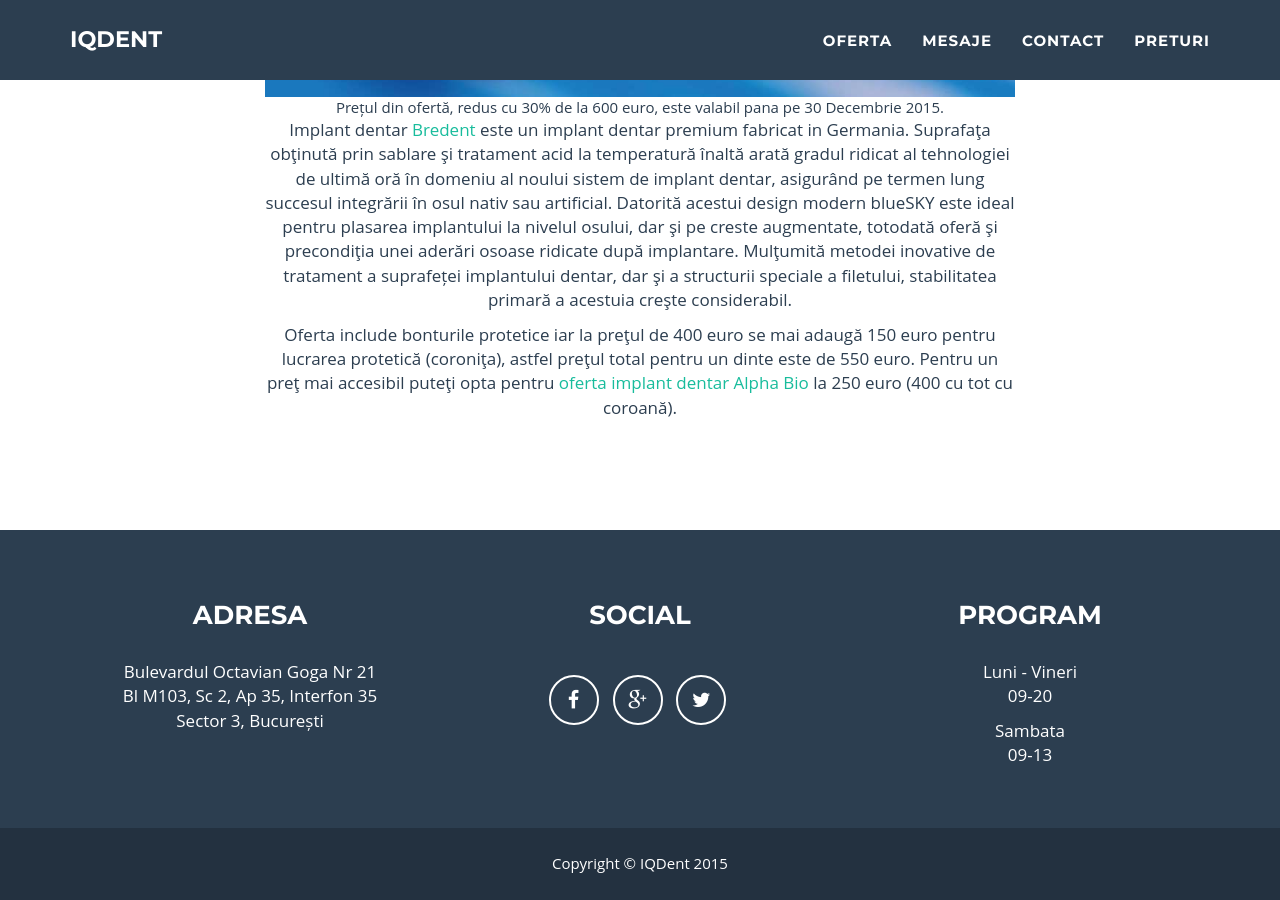
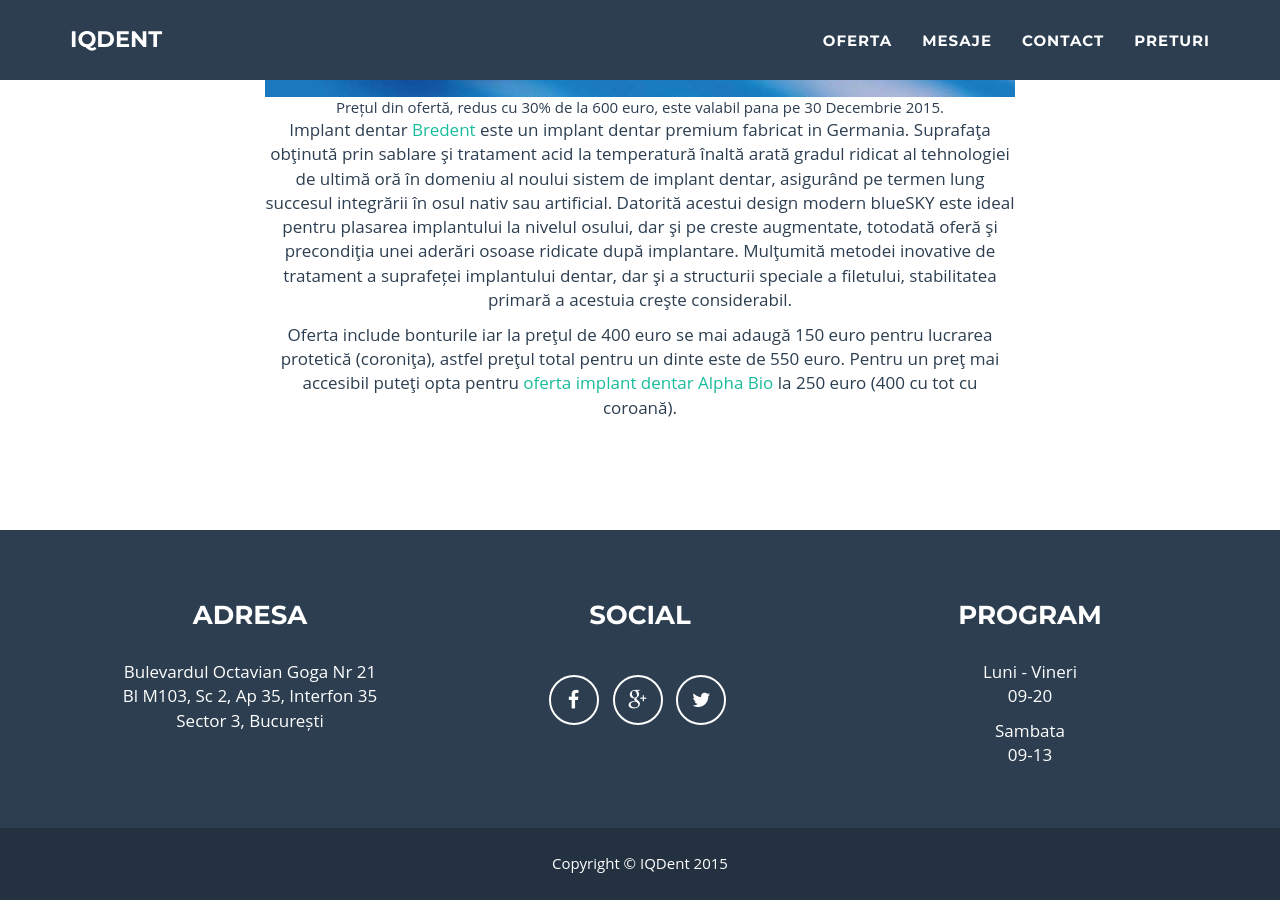
Before and after one commit to littledentgopo/offerdent, a Jekyll site: the page built from promotie-bredent.html, in a window 1280 px wide and 900 px high, scrolled down 1592 px. Built offline with Jekyll 4.4.1, drawn with Linux system fonts in a browser that asks for light colours.

Commit message:
Change bredent offer

```diff
--- a/_includes/section-discount-bredent.html
+++ b/_includes/section-discount-bredent.html
@@ -24,7 +24,7 @@
                     Implant dentar <a href="http://www.bredent-medical.ro/bluesky-implant-dentar.html" target="_blank">Bredent</a> este un implant dentar premium fabricat in Germania. Suprafaţa obţinută prin sablare şi tratament acid la temperatură înaltă arată gradul ridicat al tehnologiei de ultimă oră în domeniu al noului sistem de implant dentar, asigurând pe termen lung succesul integrării în osul nativ sau artificial. Datorită acestui design modern blueSKY este ideal pentru plasarea implantului la nivelul osului, dar şi pe creste augmentate, totodată oferă şi precondiţia unei aderări osoase ridicate după implantare. Mulţumită metodei inovative de tratament a suprafeței implantului dentar, dar şi a structurii speciale a filetului, stabilitatea primară a acestuia creşte considerabil.
                     </p>
                     <p>
-                    Oferta include bonturile protetice iar la preţul de 400 euro se mai adaugă 150 euro pentru lucrarea protetică (coroniţa), astfel preţul total pentru un dinte este de 550 euro. Pentru un preţ mai accesibil puteţi opta pentru <a href="/promotie-alphabio.html">oferta implant dentar Alpha Bio</a> la 250 euro (400 cu tot cu coroană).
+                    Oferta include bonturile iar la preţul de 400 euro se mai adaugă 150 euro pentru lucrarea protetică (coroniţa), astfel preţul total pentru un dinte este de 550 euro. Pentru un preţ mai accesibil puteţi opta pentru <a href="/promotie-alphabio.html">oferta implant dentar Alpha Bio</a> la 250 euro (400 cu tot cu coroană).
                     </p>
                 </div>
 
```
